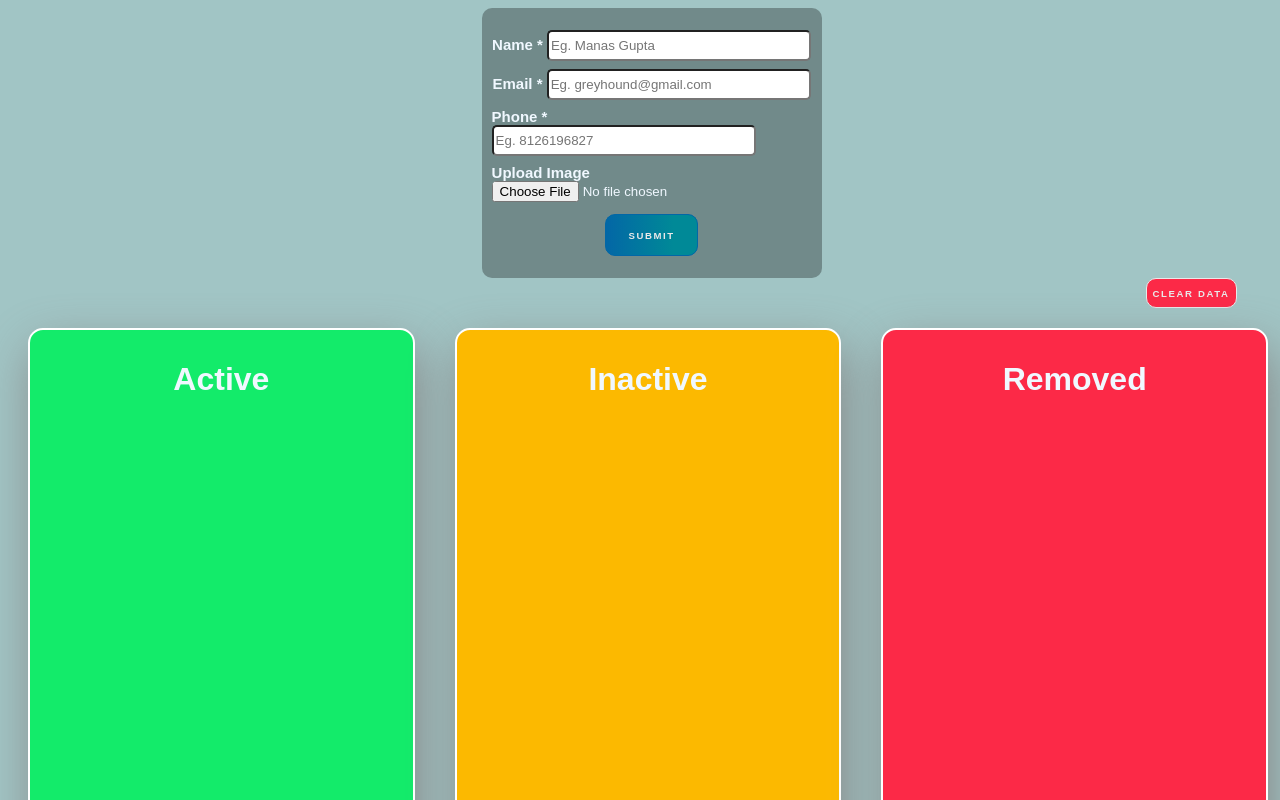
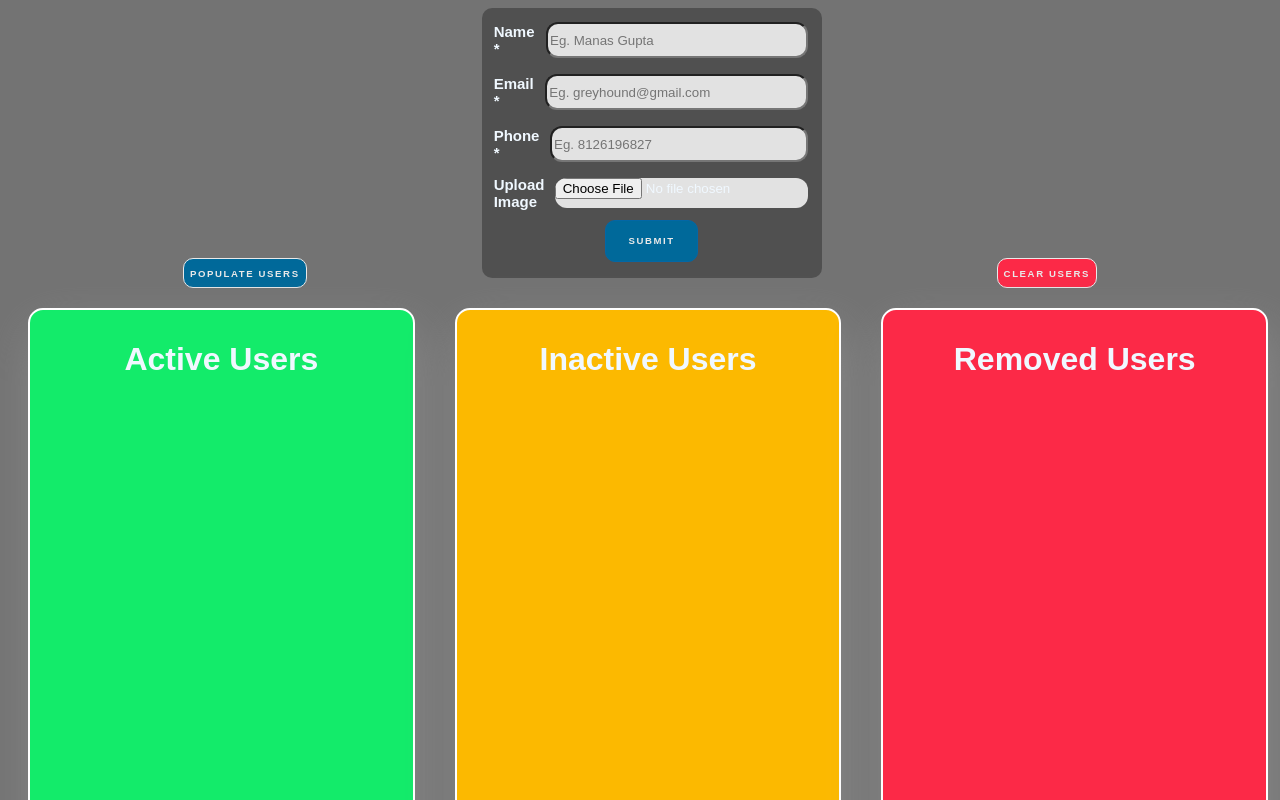
Before and after one commit to greyhound0/UserDataApp, a React (Create React App) app: page / in a window 1280 px wide. Shown: the top 800 px of the page. Built offline with nearby package versions, Linux system fonts and the light colour scheme.

Commit message:
new changes

```diff
--- a/src/App.css
+++ b/src/App.css
@@ -6,6 +6,9 @@
 
 .input {
   width: 20vw;
+  border-radius: 12px;
+  height: 30px;
+  background-color: #e2e2e2;
 }
 .comparison {
   display: flex;
@@ -23,7 +26,7 @@
 
 body {
   color: aliceblue;
-  background-color: rgb(161, 197, 197);
+  background-color: rgba(0, 0, 0, 0.55);
   font-family: "Montserrat", sans-serif;
   /* font-family: "Roboto", sans-serif; */
 }
--- a/src/components/Modules/UserForm/data.js
+++ b/src/components/Modules/UserForm/data.js
@@ -1,3 +1,5 @@
+import { randomColor } from "../../utils/constants";
+
 const staticArrayData = [
   { name: "manas", email: "manas@m", phoneNumber: "9988998899" },
   { name: "manas2", email: "manas@m", phoneNumber: "9988998899" },
@@ -7,5 +9,13 @@ const staticArrayData = [
   { name: "manas6", email: "manas@m", phoneNumber: "9988998899" },
   { name: "manas7", email: "manas@m", phoneNumber: "9988998899" },
 ];
+const getUsersWithColor = (arr) => {
+  return arr.map((item) => ({ ...item, color: randomColor() }));
+};
 
-export default staticArrayData;
+const getUserswithId = (arr) => {
+  return arr.map((item, i) => ({ ...item, id: i }));
+};
+console.log("iddididididi", getUserswithId(getUsersWithColor(staticArrayData)));
+
+export default getUserswithId(getUsersWithColor(staticArrayData));
--- a/src/components/Modules/UserForm/index.js
+++ b/src/components/Modules/UserForm/index.js
@@ -1,7 +1,7 @@
 import React, { useEffect, useState } from "react";
 import { DragDropContext, Droppable, Draggable } from "react-beautiful-dnd";
 import Form from "../../UIElements/Form";
-import { emailRegex, mobileRegex } from "../../utils/constants";
+import { emailRegex, mobileRegex, randomColor } from "../../utils/constants";
 import "./style.css";
 import UserProfiles from "../UserProfiles";
 import inactiveUserImage from "../../../Images/lethargic.png";
@@ -9,6 +9,7 @@ import activeUserImage from "../../../Images/active-user.png";
 import removedUserImage from "../../../Images/cross.png";
 import { getLocalStoragItem, setLocalStorage } from "../../utils/localstorage";
 import { getObjectIndex } from "../../utils/getObjectIndex";
+import staticArrayData from "./data";
 
 function UserForm() {
   const [name, setName] = useState("");
@@ -31,6 +32,8 @@ function UserForm() {
     getLocalStoragItem("inactiveUsers")
   );
 
+  // const [color, setColor] = useState(goodColors[Math.floor(Math.random() * 6)]);
+
   const handleClick = () => {
     if (
       isNameValid &&
@@ -46,6 +49,7 @@ function UserForm() {
         email,
         phoneNumber,
         image,
+        color: randomColor(),
         id: activeUsers?.length,
       });
       setactiveUsers(tempArray);
@@ -211,7 +215,7 @@ function UserForm() {
   useEffect(() => {
     setUserProfile([
       {
-        heading: "Active",
+        heading: "Active Users",
         primaryButtonAction: moveToInactiveUsers,
         secondaryButtonAction: handleRemoveUser,
         primaryActionImage: inactiveUserImage,
@@ -223,7 +227,7 @@ function UserForm() {
         source: "active",
       },
       {
-        heading: "Inactive",
+        heading: "Inactive Users",
         primaryButtonAction: moveToActiveUsers,
         secondaryButtonAction: handleRemoveUser,
         primaryActionImage: activeUserImage,
@@ -235,7 +239,7 @@ function UserForm() {
         source: "inactive",
       },
       {
-        heading: "Removed",
+        heading: "Removed Users",
         primaryButtonAction: moveToActiveUsers,
         secondaryButtonAction: moveToInactiveUsers,
         primaryActionImage: activeUserImage,
@@ -285,13 +289,21 @@ function UserForm() {
     }
     userProfile[sourceIndexOfProfile].setArraydata(sourceTempArray);
   };
+  console.log(activeUsers);
 
   return (
     <div>
-      <div>
+      <div className="upperFields">
+        <button
+          className="populateUsers"
+          onClick={() => setactiveUsers(staticArrayData)}
+        >
+          Populate Users
+        </button>
+
         <Form inputFields={inputFields} submitOnClick={handleClick} />
-        <button className="clearDataButton" onClick={clearData}>
-          Clear Data
+        <button className="clearUsersButton" onClick={clearData}>
+          Clear Users
         </button>
       </div>
 
@@ -315,6 +327,7 @@ function UserForm() {
               secondaryHoverText={data.secondaryHoverText}
               arrayData={data.arrayData}
               source={data.source}
+              // color={color}
             />
           ))}
         </div>
--- a/src/components/Modules/UserForm/style.css
+++ b/src/components/Modules/UserForm/style.css
@@ -23,10 +23,9 @@
     Ubuntu, Cantarell, "Open Sans", "Helvetica Neue", sans-serif;
 }
 
-.clearDataButton {
+.clearUsersButton {
   background-color: #fc2947;
   border-radius: 10px;
-  margin-left: 90%;
   border: 1px solid #e9e9e9;
   color: var(--white);
   cursor: pointer;
@@ -34,11 +33,37 @@
   font-weight: bold;
   letter-spacing: 0.1rem;
   height: 30px;
+  margin-top: 250px;
   padding: 0.9rem rem;
   text-transform: uppercase;
   transition: transform 80ms ease-in;
 }
 
-.clearDataButton:active {
+.populateUsers:active {
   transform: scale(0.9);
 }
+
+.clearUsersButton:active {
+  transform: scale(0.9);
+}
+
+.populateUsers {
+  background-color: #00699a;
+  border-radius: 10px;
+  border: 1px solid #e9e9e9;
+  color: var(--white);
+  cursor: pointer;
+  font-size: 0.6rem;
+  font-weight: bold;
+  letter-spacing: 0.1rem;
+  height: 30px;
+  margin-top: 250px;
+  padding: 0.9rem rem;
+  text-transform: uppercase;
+  transition: transform 80ms ease-in;
+}
+
+.upperFields {
+  display: flex;
+  justify-content: space-evenly;
+}
--- a/src/components/Modules/UserProfiles/index.js
+++ b/src/components/Modules/UserProfiles/index.js
@@ -12,6 +12,7 @@ export default function UserProfiles({
   secondaryActionImage,
   primaryHoverText,
   secondaryHoverText,
+  // color = { color },
   source,
 }) {
   const cardBackgroundColor = (source) => {
@@ -63,6 +64,7 @@ export default function UserProfiles({
                       email={user?.email}
                       phoneNumber={user?.phoneNumber}
                       image={user?.image}
+                      color={user?.color}
                       key={i}
                       index={i}
                       source={source}
--- a/src/components/UIElements/Form/style.css
+++ b/src/components/UIElements/Form/style.css
@@ -1,9 +1,9 @@
 .form {
-  display: flex;
-  justify-content: center;
+  /* display: flex;
+  justify-content: center; */
   background-color: rgba(0, 0, 0, 0.3);
   width: 25vw;
-  margin-left: 37vw;
+  /* margin-left: 37vw; */
   font-size: 10px;
   border-radius: 10px;
   padding: 10px;
@@ -31,12 +31,7 @@
 }
 
 .submitButton {
-  background-color: var(--blue);
-  background-image: linear-gradient(
-    90deg,
-    var(--blue) 0%,
-    var(--lightblue) 74%
-  );
+  background-color: #00699a;
   border-radius: 10px;
   border: 1px solid var(--blue);
   color: var(--white);
--- a/src/components/UIElements/Input/index.js
+++ b/src/components/UIElements/Input/index.js
@@ -10,7 +10,7 @@ export default function Input({
   errorMessage = "",
 }) {
   return (
-    <div style={{ marginBottom: "8px" }}>
+    <div className="inputContainer" style={{ marginBottom: "8px" }}>
       <label className="label">{label}</label>
       <input
         className="input"
--- a/src/components/UIElements/Input/style.css
+++ b/src/components/UIElements/Input/style.css
@@ -1,4 +1,12 @@
 .input {
   border-radius: 5px;
   height: 25px;
+  margin: 2px;
 }
+
+.inputContainer {
+  display: flex;
+  justify-content: center;
+  align-items: center;
+  padding: 2px;
+}
--- a/src/components/UIElements/Profile/index.js
+++ b/src/components/UIElements/Profile/index.js
@@ -9,6 +9,7 @@ export default function Profile({
   index,
   source,
   image,
+  color,
   primaryButtonAction,
   secondaryButtonAction,
   primaryActionImage,
@@ -17,23 +18,26 @@ export default function Profile({
   secondaryHoverText,
 }) {
   let initial = name?.split("")[0]?.toUpperCase();
-  let initial2;
-  for (let i = 1; i < name.length; i++) {
+  let initial2 = "";
+  for (let i = 1; i < name.length + 1; i++) {
     if (name.split("")[i] === " ") {
-      initial2 = name.split("")[i + 1];
+      name.split("")[i + 1]
+        ? (initial2 = name.split("")[i + 1])
+        : (initial2 = "");
+      console.log(initial2);
     }
   }
-  let goodColors = [
-    "#ffc681",
-    "#5effd6",
-    "#c6e442",
-    "#f8b3ed",
-    "#e2e2e2",
-    "#9793fb",
-  ];
-  const [randomColor, setRandomColor] = useState(
-    goodColors[Math.floor(Math.random() * 6)]
-  );
+  // let goodColors = [
+  //   "#ffc681",
+  //   "#5effd6",
+  //   "#c6e442",
+  //   "#f8b3ed",
+  //   "#e2e2e2",
+  //   "#9793fb",
+  // ];
+  // const [randomColor, setRandomColor] = useState(
+  //   goodColors[Math.floor(Math.random() * 6)]
+  // );
 
   return (
     <div className="profile" draggable>
@@ -43,7 +47,7 @@ export default function Profile({
         ) : (
           <div
             style={{
-              backgroundColor: randomColor,
+              backgroundColor: color,
               width: "25px",
               height: "25px",
               borderRadius: "20px",
--- a/src/components/utils/constants.js
+++ b/src/components/utils/constants.js
@@ -2,3 +2,15 @@ export const emailRegex =
   /^[a-zA-Z0-9.!#$%&'*+/=?^_`{|}~-]+@[a-zA-Z0-9-]+(?:\.[a-zA-Z0-9-]+)*$/;
 
 export const mobileRegex = /^(\+91|0)?[6789]\d{9}$/;
+
+const goodColors = [
+  "#ffc681",
+  "#5effd6",
+  "#c6e442",
+  "#f8b3ed",
+  "#e2e2e2",
+  "#9793fb",
+];
+export function randomColor() {
+  return goodColors[Math.floor(Math.random() * goodColors.length)];
+}
```
